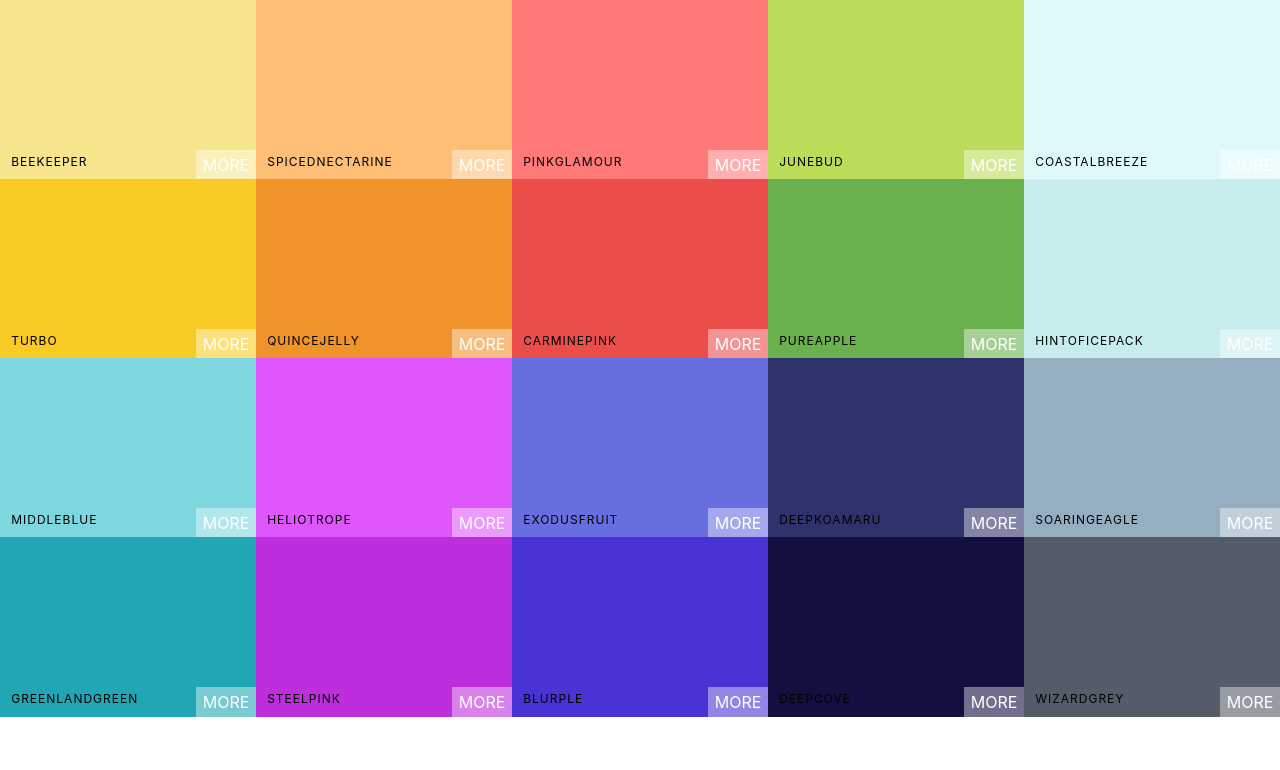
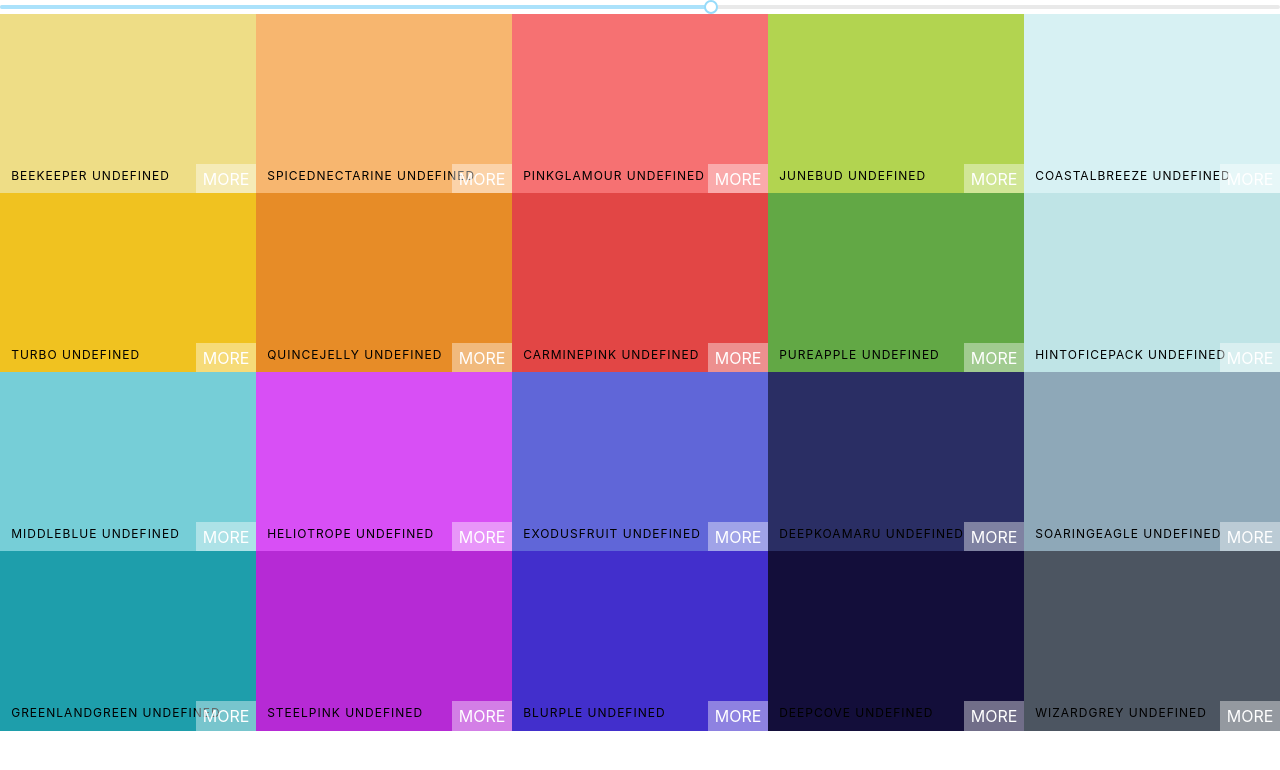
Before and after one commit to Jungir/color-react-project, a React (Create React App) app in the folder colors-app/: page / in a window 1280 px wide. Shown: the top 770 px of the page. Built offline with nearby package versions, Linux system fonts and the light colour scheme.

Commit message:
add slider

```diff
--- a/colors-app/package.json
+++ b/colors-app/package.json
@@ -4,6 +4,7 @@
   "private": true,
   "dependencies": {
     "chroma-js": "^2.0.4",
+    "rc-slider": "^8.6.13",
     "react": "^16.8.6",
     "react-copy-to-clipboard": "^5.0.1",
     "react-dom": "^16.8.6",
--- a/colors-app/src/App.js
+++ b/colors-app/src/App.js
@@ -3,11 +3,11 @@
 import seedColor from './seedColor';
 import {generatePalette} from './colorHelpers';
 function App() {
-  console.log(generatePalette(seedColor[4]));
+
 
   return (
     <div >
-      <Palette {...seedColor[4]}/>
+      <Palette palette={generatePalette(seedColor[4])}/>
     </div>
   );
 }
--- a/colors-app/src/Palette.js
+++ b/colors-app/src/Palette.js
@@ -1,14 +1,31 @@
 import React, { Component } from 'react'
 import ColorBox from './ColorBox';
 import './Palette.css';
+import Slider, { Range } from 'rc-slider';
+import 'rc-slider/assets/index.css';
+
 //indiv palets filled with 20 boxes
 class Palette extends Component {
+    constructor(props){
+        super(props);
+        this.state = {level : 500}
+        this.changeLevel = this.changeLevel.bind(this);
+    }
+
+    changeLevel(level){
+        this.setState({level});
+
+    }
     render() {
-        const colorBoxes = this.props.colors.map ((color) => {
-            return <ColorBox background={color.color} name={color.name}/>
+        const {colors} = this.props.palette;
+        const {level} = this.state;
+        const colorBoxes = colors[level].map ((color) => {
+            return <ColorBox background={color.hex} name={color.name}/>
         });
+
         return (
             <div className='Palette'>
+                <Slider defaultValue={level} step={100} min={0} max={900} onAfterChange={this.changeLevel}/>
                 {/* Navbar goes here */}
                 <div className="Palette-colors">
                     {colorBoxes}
```
Also changed, not shown: 1 other file (tests, documents, lock files or other folders).
